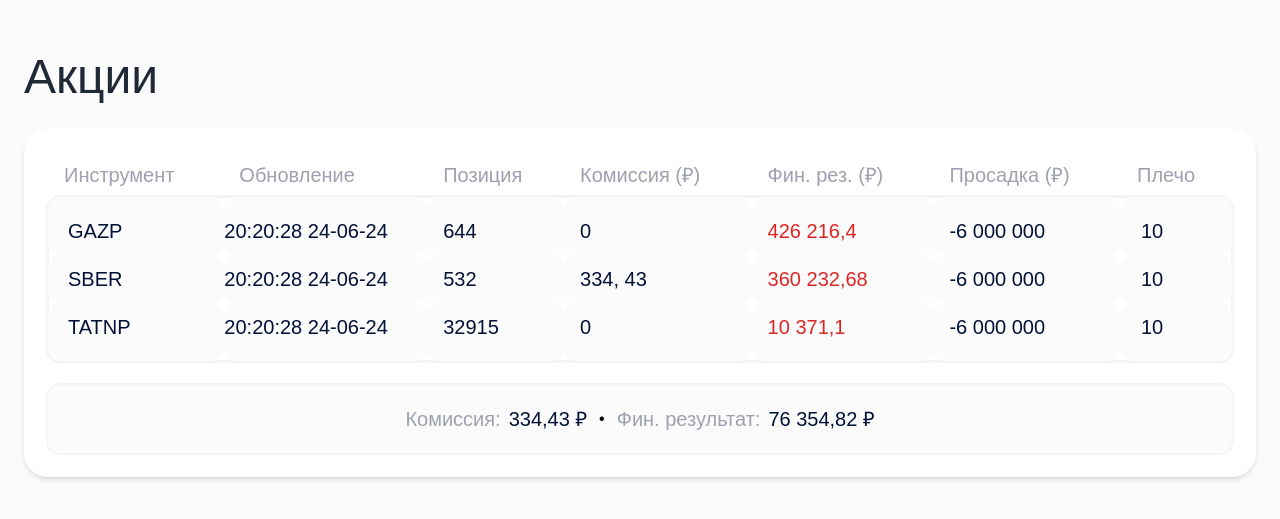
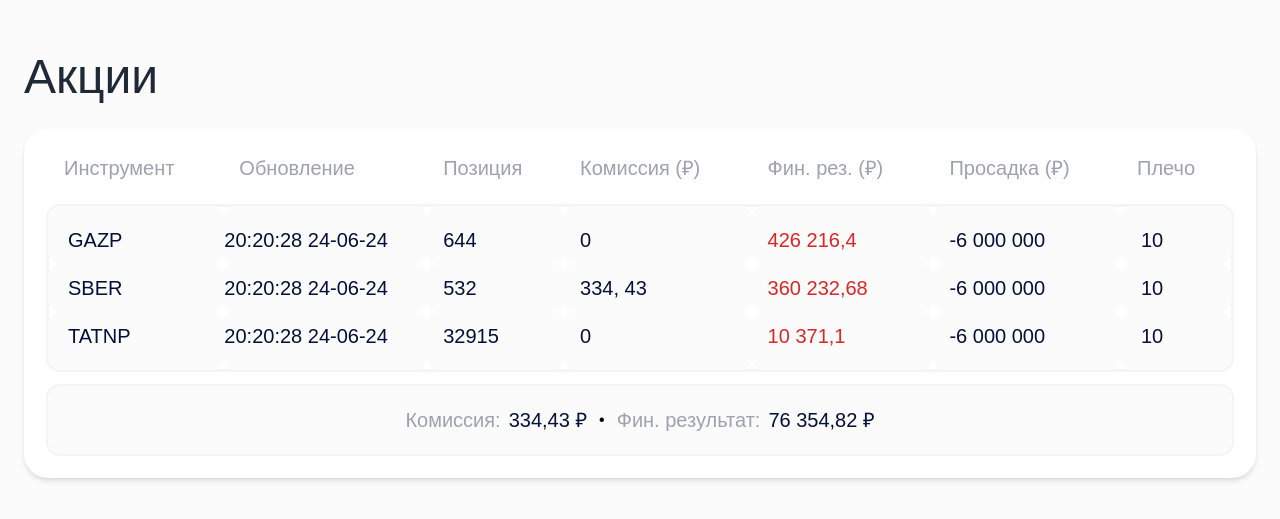
Before and after one commit to asadbr/nuxt-test-app, a Nuxt app: page / in a window 1280 px wide. Shown: the part 211-730 px from the top of the page. Built offline with nearby package versions, Linux system fonts and the light colour scheme.

Commit message:
REFACTOR: Fix reviews

```diff
--- a/app.vue
+++ b/app.vue
@@ -4,7 +4,7 @@
       <UiTable title="Акции" :heads="tableHeads" :items="tableItems">
         <template #default>
           <div
-            class="rounded-xl shadow-[0_0_0_2px_#f4f4f4] p-5 mt-6 bg-[#fbfbfb]"
+            class="rounded-xl shadow-[0_0_0_2px_#f4f4f4] p-5 mt-4 bg-[#fbfbfb]"
           >
             <div class="flex justify-center items-center gap-x-3">
               <div class="space-x-2">
--- a/components/ui/Table.vue
+++ b/components/ui/Table.vue
@@ -8,7 +8,7 @@
             <th
               v-for="(head, index) in heads"
               :key="index"
-              class="py-2 px-4 text-left text-xl font-normal text-[#9ea1b0]"
+              class="pb-6 px-4 text-left text-xl font-normal text-[#9ea1b0]"
             >
               {{ head }}
             </th>
```
